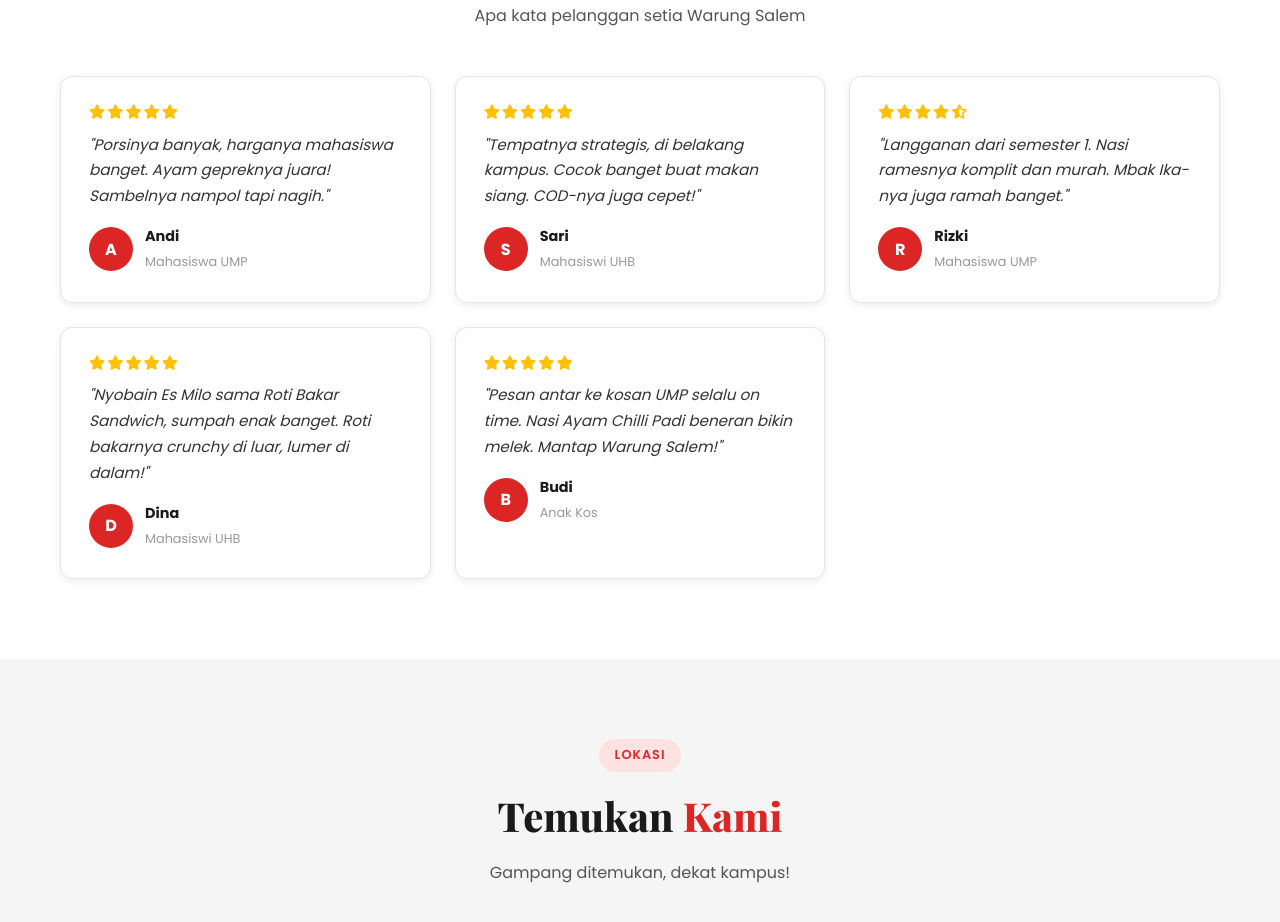
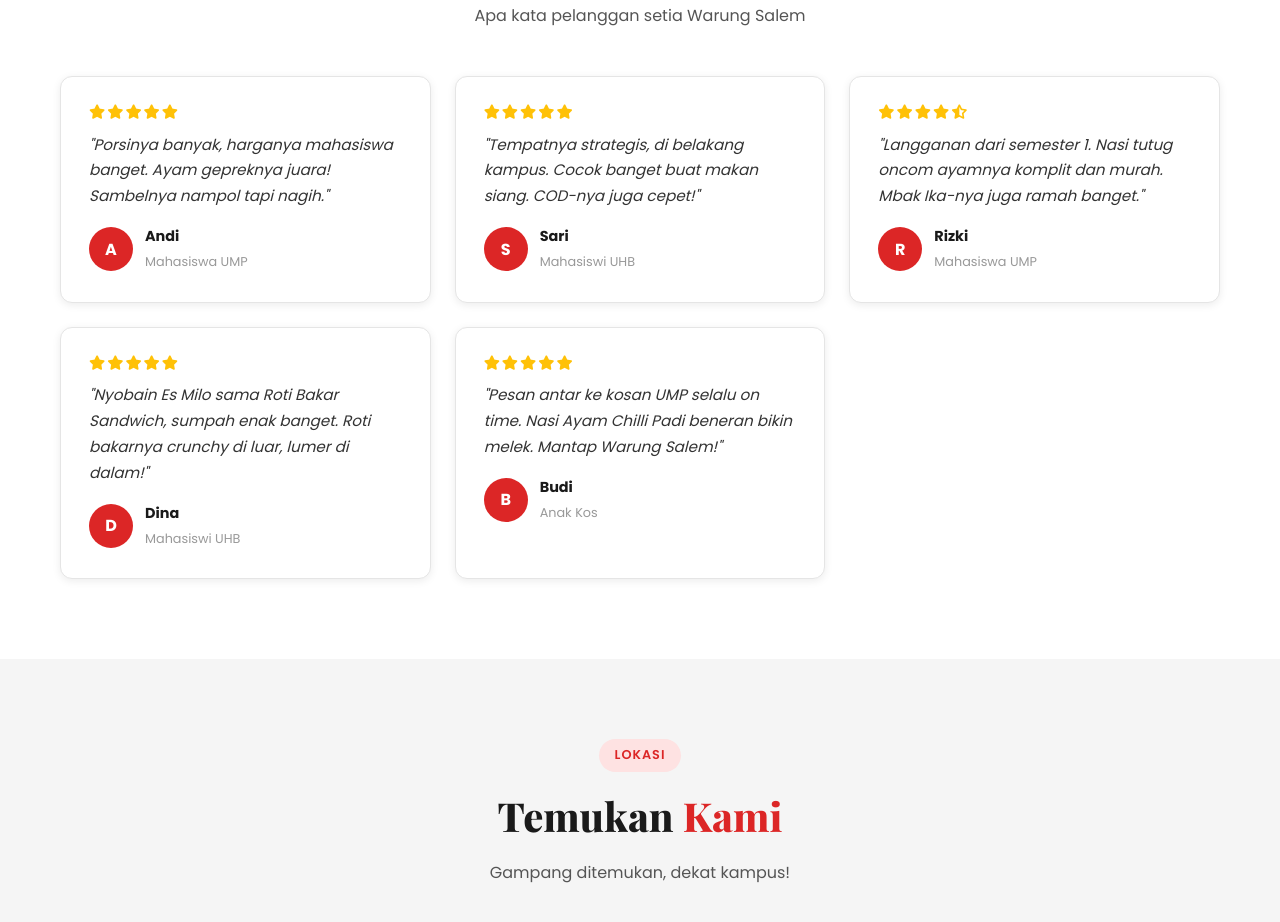
Before and after one commit to ariphsenpai/warung-salem, a plain HTML site: page index.html in a window 1280 px wide. Shown: the part 6639-7561 px from the top of the page. Drawn offline with nearby package versions, Linux system fonts and the light colour scheme.

Commit message:
fix: update Rizki's testimonial to mention nasi tutug oncom ayam instead of nasi rames

```diff
--- a/index.html
+++ b/index.html
@@ -646,7 +646,7 @@
                 <div class="testi-stars">
                     <i class="fas fa-star"></i><i class="fas fa-star"></i><i class="fas fa-star"></i><i class="fas fa-star"></i><i class="fas fa-star-half-alt"></i>
                 </div>
-                <p class="testi-text">"Langganan dari semester 1. Nasi ramesnya komplit dan murah. Mbak Ika-nya juga ramah banget."</p>
+                <p class="testi-text">"Langganan dari semester 1. Nasi tutug oncom ayamnya komplit dan murah. Mbak Ika-nya juga ramah banget."</p>
                 <div class="testi-author">
                     <div class="testi-avatar">R</div>
                     <div>
```
